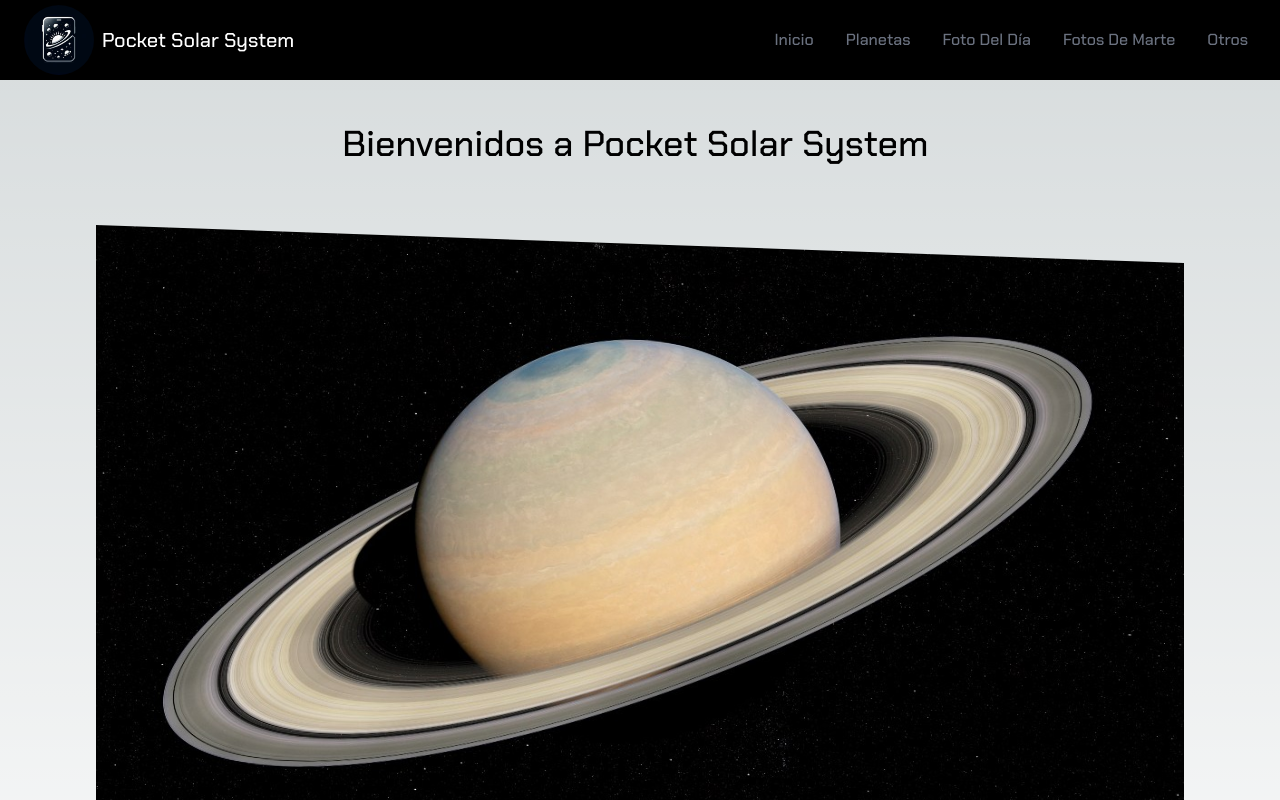
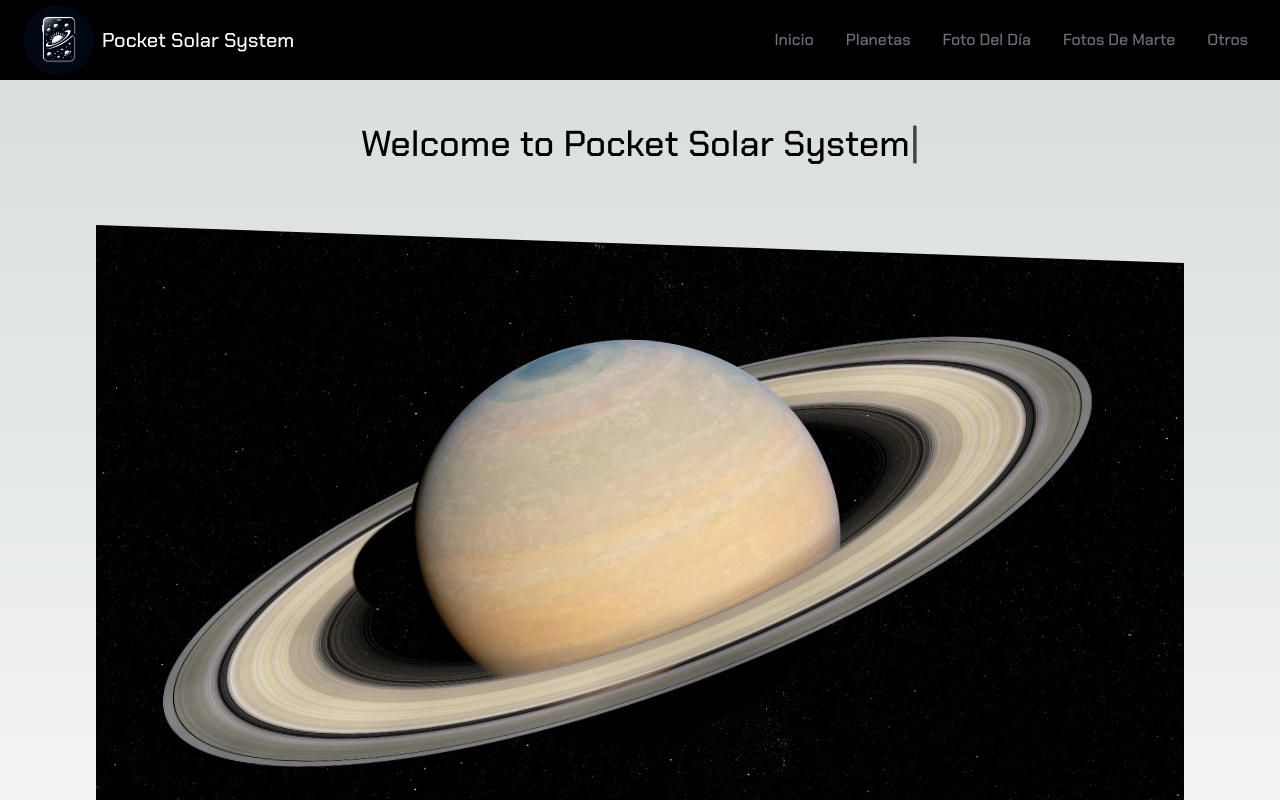
Before and after one commit to PocketSolarSystem/PocketSolarSystem, a Next.js app: page / in a window 1280 px wide. Shown: the top 800 px of the page. Built offline with nearby package versions, Linux system fonts and the light colour scheme.

Commit message:
Typewriter

```diff
--- a/package.json
+++ b/package.json
@@ -12,7 +12,8 @@
     "next": "14.1.4",
     "react": "^18",
     "react-dom": "^18",
-    "react-icons": "^5.0.1"
+    "react-icons": "^5.0.1",
+    "typewriter-effect": "^2.21.0"
   },
   "devDependencies": {
     "@types/node": "^20",
--- a/src/app/page.tsx
+++ b/src/app/page.tsx
@@ -1,10 +1,24 @@
+'use client'
 import Image from "next/image";
-import styles from './ui/inicio.module.css'
+import Typewriter from 'typewriter-effect';
+
 
 export default function Home() {
   return (
     <main className="flex min-h-screen flex-col items-center p-24">
-        <h1 className={`text-4xl mt-7 ${styles.typingAnimation}`}>Bienvenidos a Pocket Solar System</h1>
+
+        <h1 className="text-4xl mt-7">
+          <Typewriter
+            onInit={typewriter => {
+              typewriter
+                .typeString('Welcome to Pocket Solar System')
+                .pauseFor(4000)
+                .deleteAll()
+                .typeString('Bienvenidos a Pocket Solar System')
+                .start();
+            }}
+          />
+        </h1>
         <div>
           <Image
             src="/saturno-inicio.jpg"
--- a/src/app/ui/inicio.module.css
+++ /dev/null
@@ -1,17 +0,0 @@
-.typingAnimation {
-    display: block;
-    white-space: nowrap;
-    border-right: 2px solid;
-    width: 26ch;
-
-    animation: typing 5s steps(26), blink .5s infinite step-end alternate;
-    overflow:hidden;
-}
-
-@keyFrames typing {
-    from { width: 0}
-}
-
-@keyFrames blink {
-    50% { border-color: transparent}
-}
```
Also changed, not shown: 1 other file (tests, documents, lock files or other folders).
